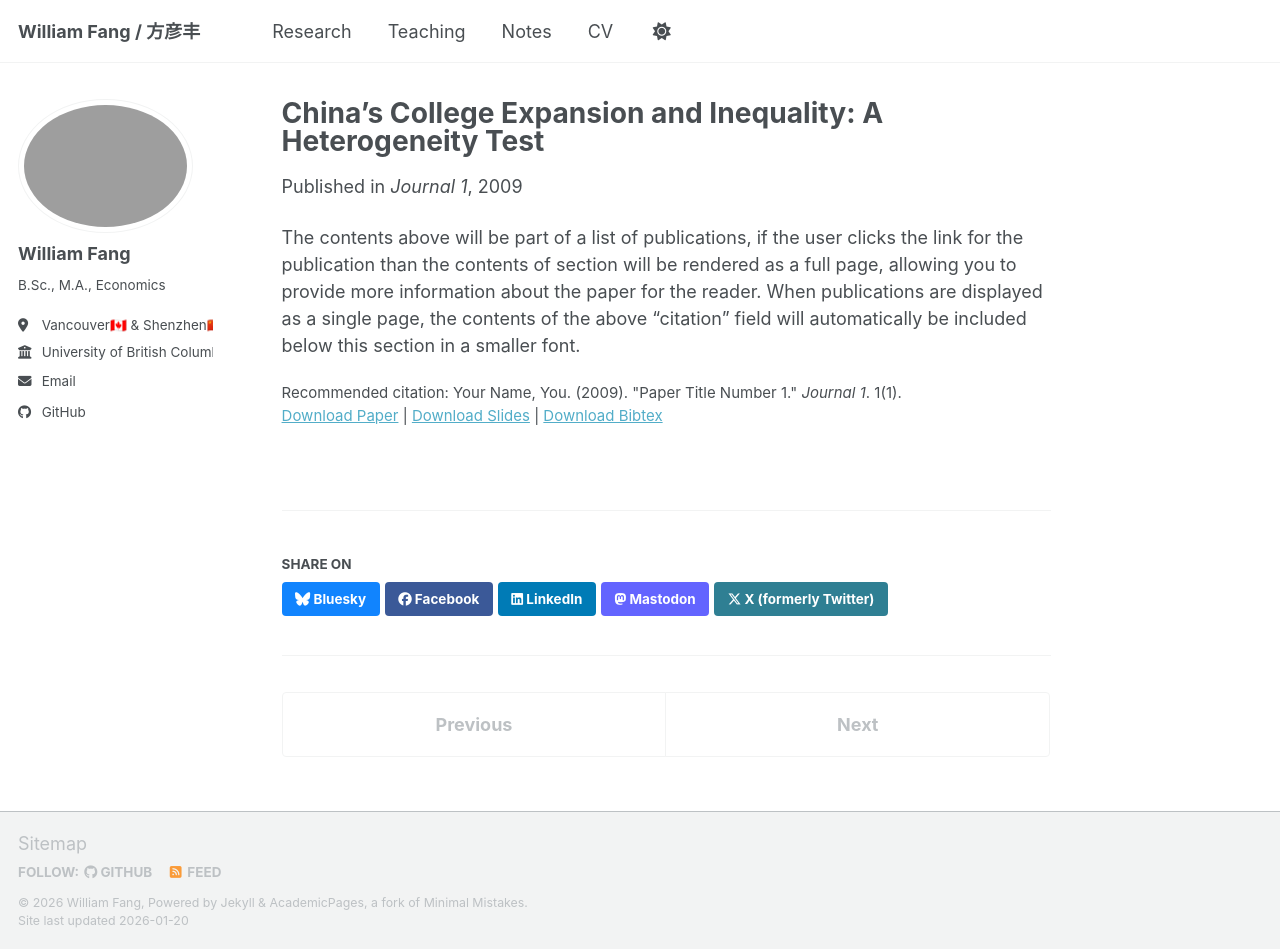
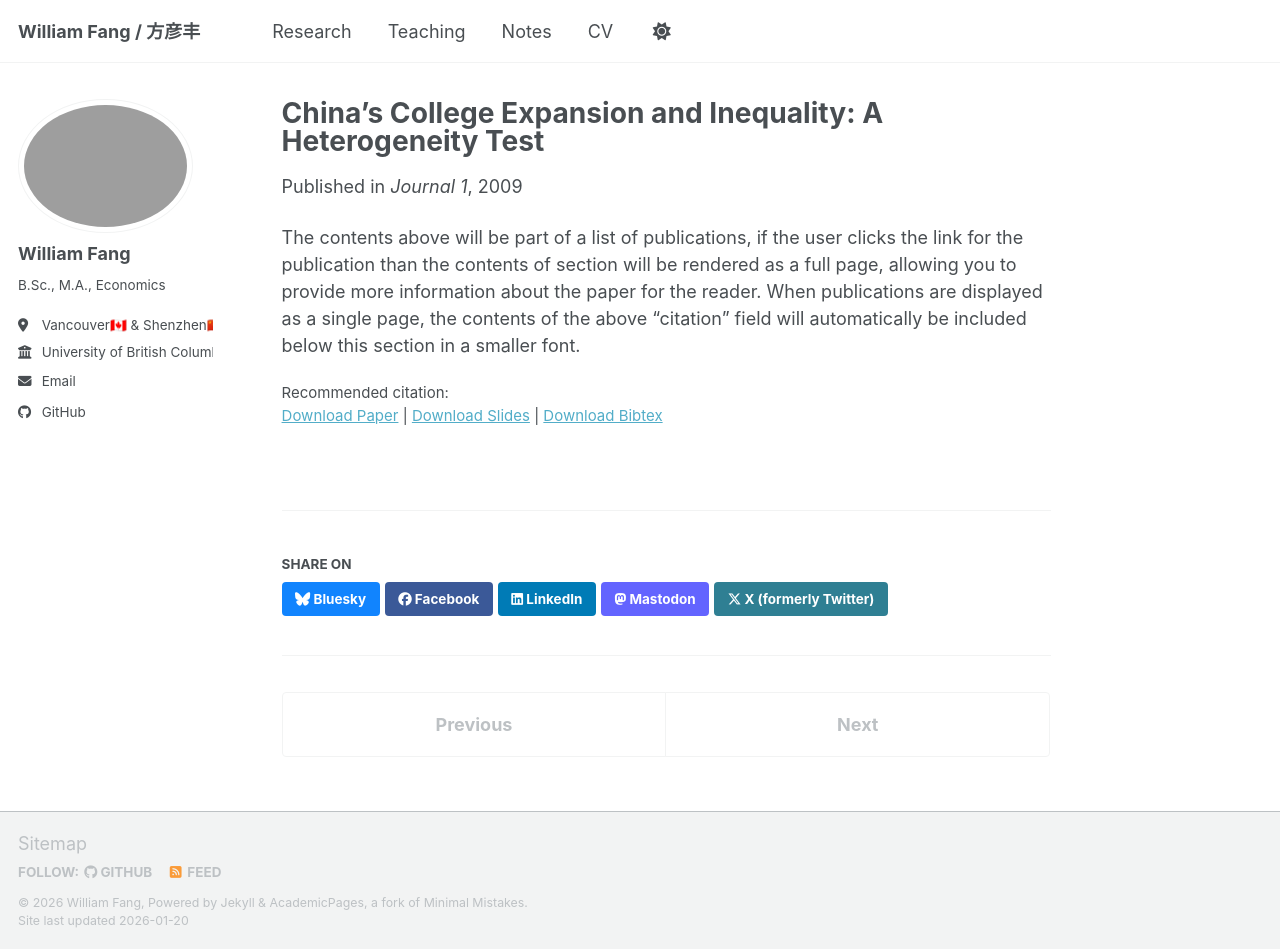
Before and after one commit to will-yanfeng-fang/will-yanfeng-fang.github.io, a Jekyll site: the page built from _publications/2009-10-01-paper-title-number-1.md, in a window 1280 px wide and 949 px high. Built offline with Jekyll 4.4.1, drawn with Linux system fonts in a browser that asks for light colours; a script bundle is joined from its source files by our own code; library files that are not in the unit come from our copies.

Commit message:
Modify publication entry for paper title number 1
Updated publication details including URLs and citation.

```diff
--- a/_publications/2009-10-01-paper-title-number-1.md
+++ b/_publications/2009-10-01-paper-title-number-1.md
@@ -6,9 +6,9 @@
 excerpt: 'We investigate the causal effects of China’s 1999 College Expansion (“the Expansion”) and the resulting increase in college attainment using sharp Regression Discontinuity Designs. We find heterogeneous treatment effects across regions and hukou status, but no significant heterogeneity by gender or parental background. A placebo test using a fake cutoff confirms that the rise in college attainment is uniquely driven by the Expansion for most subgroups; however, mild pre-existing trends among individuals with agricultural hukou and those with CCP-affiliated parents suggest caution when interpreting heterogeneity related to institutional characteristics. Whether these findings generalize to the recent, more aggressive expansions at the graduate and doctoral levels remains uncertain and warrants further research.'
 date: 2009-10-01
 venue: 'Journal 1'
-slidesurl: 'https://academicpages.github.io/files/slides1.pdf'
-paperurl: 'https://academicpages.github.io/files/paper1.pdf'
-bibtexurl: 'https://academicpages.github.io/files/bibtex1.bib'
-citation: 'Your Name, You. (2009). &quot;Paper Title Number 1.&quot; <i>Journal 1</i>. 1(1).'
+slidesurl: 'https://academicpages.github.io/files/Presentation.pdf'
+paperurl: 'https://academicpages.github.io/files/China_s_College_Expansion_and_Inequality__A_Heterogeneity_Test.pdf'
+bibtexurl: ''
+citation: ''
 ---
 The contents above will be part of a list of publications, if the user clicks the link for the publication than the contents of section will be rendered as a full page, allowing you to provide more information about the paper for the reader. When publications are displayed as a single page, the contents of the above "citation" field will automatically be included below this section in a smaller font.
```
